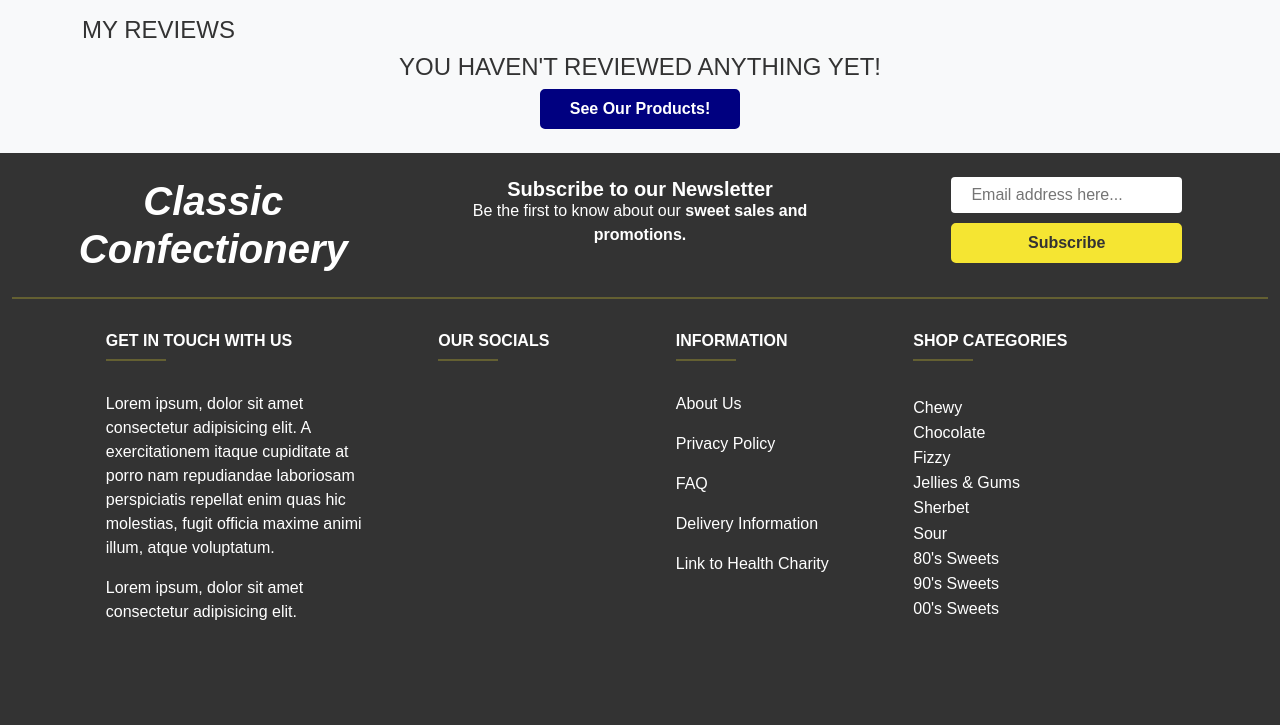
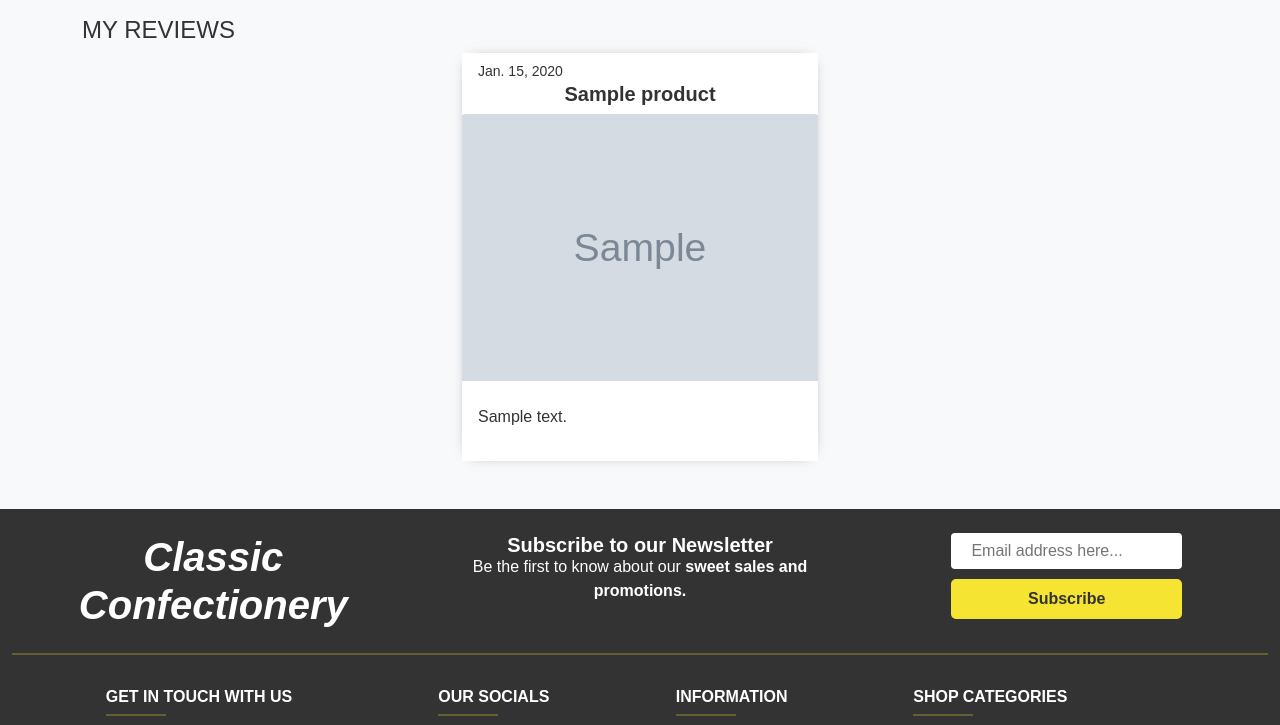
Before and after one commit to LewisCM14/sweet-shop, a Django app: page /review/my_reviews/ in a window 1280 px wide. Shown: the part 209-934 px from the top of the page. Before the commit the page ends 829 px from the top, so only its background shows below. Run offline with Django 3.2, Linux system fonts and the light colour scheme; a user stored in the database is signed in; tables that the repository leaves empty hold one stand-in row (values such as "Sample post"); grey boxes marked "Sample" are stand-in pictures; some libraries are stand-ins or nearby versions; some web fonts are replaced.

Commit message:
handle displaying users reviews returned in context on my_reviews.html

```diff
--- a/review/templates/reviews/my_reviews.html
+++ b/review/templates/reviews/my_reviews.html
@@ -27,8 +27,92 @@
         </div>
     {% if reviews %}
             <!-- Users Reviews -->
-            {% for review in reviews %}
-            {% endfor %}
+            <section class="row d-flex justify-content-center">
+                {% for review in reviews %}
+                    <div class="col-lg-4 col-md-6 col-sm-12 mb-4">
+                        <div class="h-100 light-border bg-white">
+                            <!-- Review Date & Product Name -->
+                            <div class="card-header bg-white border-0">
+                                <div class="row">
+                                    <div class="col">
+                                        <p class="small mt-0 mb-0">
+                                            {{ review.added_on }}
+                                        </p>
+                                    </div>
+                                </div>
+                                <div class="row">
+                                    <div class="col text-center">
+                                        <h4 class="lead fw-900 mt-0 mb-0">
+                                            {{ review.product.name }}
+                                        </h4>
+                                    </div>
+                                </div>
+                            </div>
+                            <!-- Product Image -->
+                            <div class="row">
+                                <div class="col">
+                                    {% if review.product.image %}
+                                        <a href="{% url 'product_detail' review.product.id %}">
+                                            <img class="card-img-top img-fluid" src="{{ review.product.image.url }}" alt="{{ review.product.name }}">
+                                        </a>
+                                    {% else %}
+                                        <a href="{% url 'product_detail' review.product.id %}">
+                                            <img class="card-img-top img-fluid" src="{{ MEDIA_URL }}noimage.png" alt="{{ review.product.name }}">
+                                        </a>
+                                    {% endif %}
+                                </div>
+                            </div>
+                            <!-- Rating & Review -->
+                            <div class="card-body">
+                                <p class="mt-0 mb-2 text-center text-navy">
+                                    {% if review.rating == 5 %}
+                                        <i class="fa-solid fa-xl fa-star"></i>
+                                        <i class="fa-solid fa-xl fa-star"></i>
+                                        <i class="fa-solid fa-xl fa-star"></i>
+                                        <i class="fa-solid fa-xl fa-star"></i>
+                                        <i class="fa-solid fa-xl fa-star"></i>
+                                        {% elif review.rating == 4 %}
+                                        <i class="fa-solid fa-xl fa-star"></i>
+                                        <i class="fa-solid fa-xl fa-star"></i>
+                                        <i class="fa-solid fa-xl fa-star"></i>
+                                        <i class="fa-solid fa-xl fa-star"></i>
+                                        <i class="fa-regular fa-xl fa-star"></i>
+                                        {% elif review.rating == 3 %}
+                                        <i class="fa-solid fa-xl fa-star"></i>
+                                        <i class="fa-solid fa-xl fa-star"></i>
+                                        <i class="fa-solid fa-xl fa-star"></i>
+                                        <i class="fa-regular fa-xl fa-star"></i>
+                                        <i class="fa-regular fa-xl fa-star"></i>
+                                        {% elif review.rating == 2 %}
+                                        <i class="fa-solid fa-xl fa-star"></i>
+                                        <i class="fa-solid fa-xl fa-star"></i>
+                                        <i class="fa-regular fa-xl fa-star"></i>
+                                        <i class="fa-regular fa-xl fa-star"></i>
+                                        <i class="fa-regular fa-xl fa-star"></i>
+                                        {% elif review.rating == 1 %}
+                                        <i class="fa-solid fa-xl fa-star"></i>
+                                        <i class="fa-regular fa-xl fa-star"></i>
+                                        <i class="fa-regular fa-xl fa-star"></i>
+                                        <i class="fa-regular fa-xl fa-star"></i>
+                                        <i class="fa-regular fa-xl fa-star"></i>
+                                    {% endif %}
+                                </p>
+                                <p class="mb-0">
+                                    {{ review.review }}
+                                </p>
+                            </div>
+                            <!-- Delete Review -->
+                            <div class="card-footer bg-white border-0">
+                                <div class="row">
+                                    <div class="col text-center">
+                                        <a class="text-decoration-none text-red"><i class="fa-solid fa-trash-can fa-2xl"></i></a>
+                                    </div>
+                                </div>
+                            </div>
+                        </div>
+                    </div>
+                {% endfor %}
+            </section>
         </div>
     {% else %}
         <!-- Display if no Reviews -->
--- a/review/views.py
+++ b/review/views.py
@@ -57,6 +57,16 @@ def post_review(request, product_id):
 @login_required
 def my_reviews(request):
     """
-    Renders a users reviews in the browser
+    Renders a users reviews in the browser.
+
+    Filters the Reviews database via the user from the request,
+    returning them as context to the template for display.
     """
-    return render(request, 'reviews/my_reviews.html')
+    reviews = Reviews.objects.filter(user=request.user)
+
+    template = 'reviews/my_reviews.html'
+    context = {
+        'reviews': reviews,
+    }
+
+    return render(request, template, context)
--- a/static/css/base.css
+++ b/static/css/base.css
@@ -233,7 +233,7 @@ body {
 .blank-btn {
     border: none;
     background: none;
-}
+}  /* Used to remove core button styling on elements */
 
 .review-btn {
     text-decoration: none;
@@ -282,11 +282,30 @@ body {
 }
 
 
-/* ------------------------------------------- HEADER STYLING */
+/* ------------------------------------------- BORDER STYLING */
 
 .border-charcoal {
     border: 1px solid #333333;
 } /* Search bar input border */
+
+.border-blur {
+    border-width: 1px;
+    border-style: ridge;
+    border-color: #333333
+    blur(5px)
+}
+
+.border-charcoal-round {
+    border: 1px solid #333333;
+    border-radius: 4px;
+} /* checkout success ticket border */
+
+.light-border {
+    box-shadow: 0px 0px 15px -10px #333333;
+}
+
+
+/* ------------------------------------------- HEADER STYLING */
 
 .header-container {
     margin-top: 15px;
@@ -412,14 +431,7 @@ Taken from - https://stackoverflow.com/questions/66231936/change-accordion-butto
 
 .category-container {
     height: fit-content;
-}
-
-.border-blur {
-    border-width: 1px;
-    border-style: ridge;
-    border-color: #333333
-    blur(5px)
-}
+} /* Ensures background for categories doesn't extend entire page (products.html) */
 
 .type-link {
     text-decoration: none;
@@ -526,7 +538,7 @@ Taken from - https://stackoverflow.com/questions/66231936/change-accordion-butto
 .btn-file {
     position: relative;
     overflow: hidden;
-} /* set the overflow of the span wrapped around our file input to hidden */
+} /* set the overflow of the span wrapped around  file input to hidden */
 
 .btn-file input[type="file"] {
     position: absolute;
@@ -572,11 +584,6 @@ Taken from - https://stackoverflow.com/questions/66231936/change-accordion-butto
 
 
 /* ------------------------------------------- CHECKOUT STYLES */
-
-.border-charcoal-round {
-    border: 1px solid #333333;
-    border-radius: 4px;
-} /* Search bar input border */
 
 .order-summary {
     height: fit-content;
@@ -674,3 +681,6 @@ select option {
 .add-btn {
     width: 100px;
 }
+
+
+/* ------------------------------------------- REVIEWS STYLING */
```
